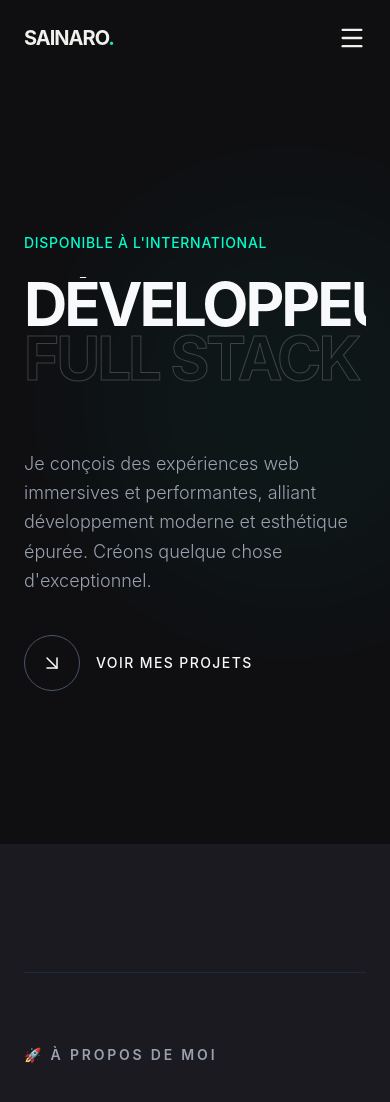
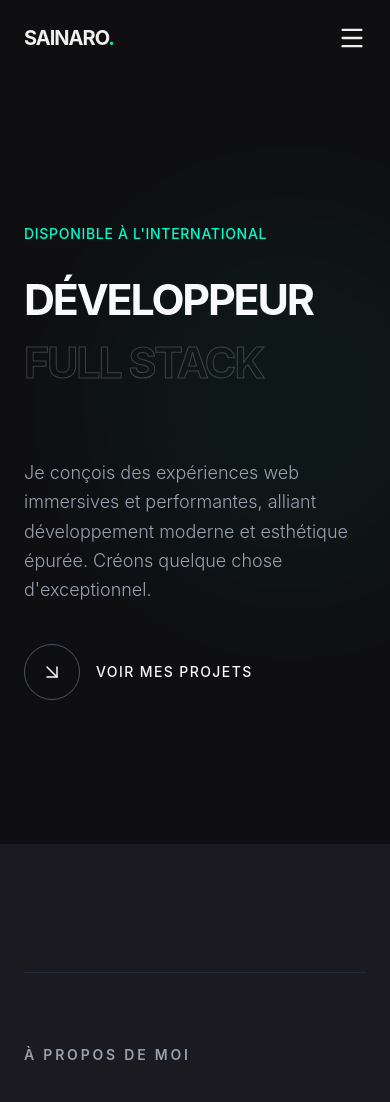
Before and after one commit to Saynaro/Portfolio, a React (Vite) app: page / in a window 390 px wide. Shown: the top 1102 px of the page. Built offline with nearby package versions, Linux system fonts and the light colour scheme.

Commit message:
add SaaSPro to projects, refine UI/UX text, and adjust hero responsive typography

```diff
--- a/src/components/About.jsx
+++ b/src/components/About.jsx
@@ -52,7 +52,7 @@ const About = () => {
 
         <div className="grid grid-cols-1 md:grid-cols-12 gap-12 sm:gap-4 border-t border-gray-800 pt-16">
           <div className="md:col-span-4 uppercase text-sm tracking-[0.2em] text-gray-400 font-semibold mt-2">
-            🚀 À propos de moi
+            À propos de moi
           </div>
 
           <div ref={textRef} className="md:col-span-8 space-y-6 text-gray-200">
@@ -69,7 +69,7 @@ const About = () => {
               </ul>
 
               <p className="pt-6 text-xl sm:text-2xl font-light text-gray-300 leading-relaxed">
-                <span className="text-[var(--color-primary)]">👉 Mon objectif :</span> transformer des idées complexes en produits fluides, performants et centrés sur l'expérience utilisateur.
+                <span className="text-[var(--color-primary)]"> Mon objectif :</span> transformer des idées complexes en produits fluides, performants et centrés sur l'expérience utilisateur.
               </p>
             </div>
           </div>
--- a/src/components/Hero.jsx
+++ b/src/components/Hero.jsx
@@ -46,11 +46,11 @@ const Hero = () => {
           Disponible à l'international
         </div>
 
-        <h1 className="text-6xl sm:text-8xl md:text-[10vw] font-bold leading-[0.9] tracking-tighter uppercase whitespace-nowrap">
-          <div className="overflow-hidden">
+        <h1 className="text-[11vw] sm:text-8xl md:text-[10vw] font-bold leading-[1.1] sm:leading-[0.9] tracking-tighter uppercase whitespace-nowrap">
+          <div className="overflow-hidden py-2">
             <span ref={addToRefs} className="block">Développeur</span>
           </div>
-          <div className="overflow-hidden flex items-center gap-4 sm:gap-8">
+          <div className="overflow-hidden flex items-center gap-4 sm:gap-8 py-2">
             <span ref={addToRefs} className="block text-stroke text-transparent">Full Stack</span>
           </div>
         </h1>
```
Also changed, not shown: 1 other file (tests, documents, lock files or other folders).
